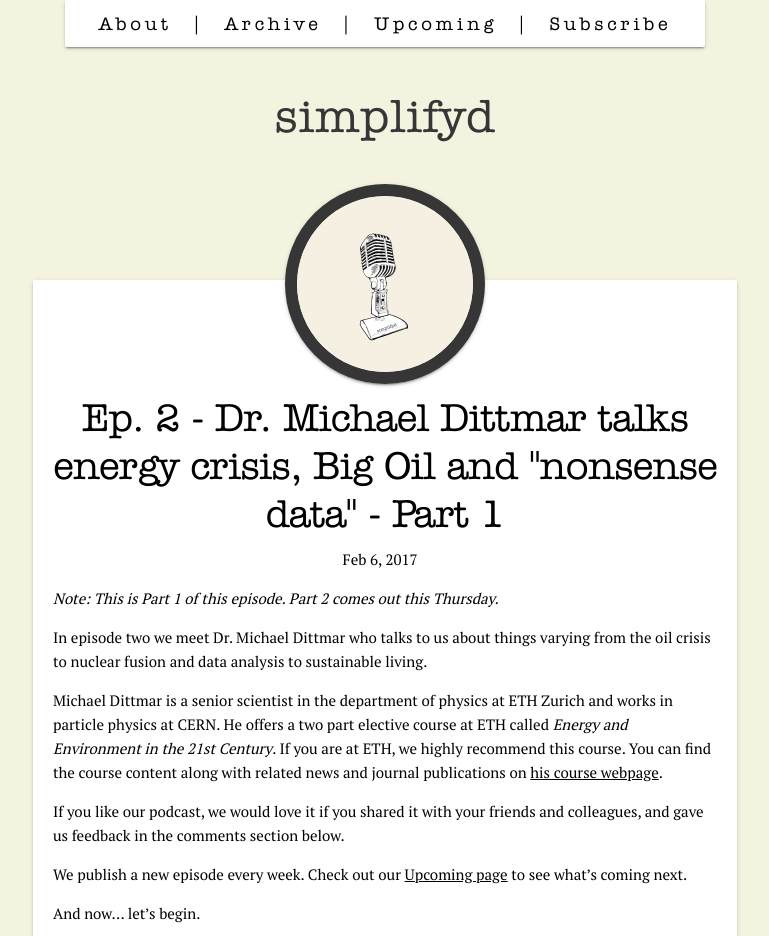
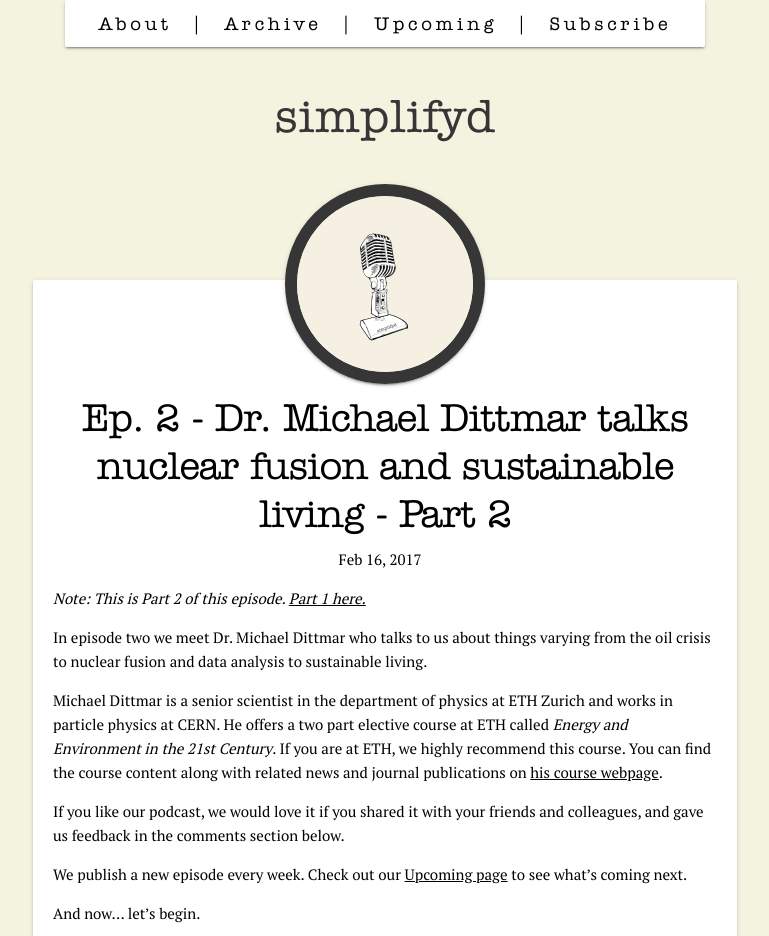
Before and after one commit to gsidhu/simplifyd, a Jekyll site: the page built from _posts/2017-02-16-ep-2-michael-dittmar-part-2.md, in a window 1280 px wide, cut to the strip 0-936 px from the top of the page. Shown: the whole strip, without its empty margins (255-1024 px from the left). Built offline with Jekyll 4.4.1, drawn with Linux system fonts in a browser that asks for light colours; comment, search, counter and statistics services are not loaded.

Commit message:
Ep 2 Part 2

```diff
--- a/_posts/2017-02-13-ep-2-michael-dittmar-part-1.md
+++ b/_posts/2017-02-16-ep-2-michael-dittmar-part-2.md
@@ -1,11 +1,11 @@
 ---
 layout: post
-title:  Ep. 2 - Dr. Michael Dittmar talks energy crisis, Big Oil and "nonsense data" - Part 1
-date:   2017-02-06 11:00:00 +0100
+title:  Ep. 2 - Dr. Michael Dittmar talks nuclear fusion and sustainable living - Part 2
+date:   2017-02-16 11:00:00 +0100
 categories: episode
 comments: true
 ---
-*Note: This is Part 1 of this episode. Part 2 comes out this Thursday.*
+*Note: This is Part 2 of this episode. [Part 1 here.](http://simplifyd.xyz/blog/ep-2-michael-dittmar-part-1)*
 
 In episode two we meet Dr. Michael Dittmar who talks to us about things varying from the oil crisis to nuclear fusion and data analysis to sustainable living.
 
@@ -18,6 +18,6 @@ We publish a new episode every week. Check out our [Upcoming page](/upcoming) to
 And now... let's begin.
 
 <div id="media-wrapper">
-<div id="soundcloud-embed"><iframe width="100%" height="166" scrolling="no" frameborder="no" src="https://w.soundcloud.com/player/?url=https%3A//api.soundcloud.com/tracks/307474290&amp;color=ff5500&amp;auto_play=false&amp;hide_related=false&amp;show_comments=true&amp;show_user=true&amp;show_reposts=false"></iframe></div>
-<div id="youtube-embed">{% include youtube_embed.html id="mCFhgjVwx_A" %}</div>
+<div id="soundcloud-embed"><iframe width="100%" height="166" scrolling="no" frameborder="no" src="https://w.soundcloud.com/player/?url=https%3A//api.soundcloud.com/tracks/308016564&amp;color=ff5500&amp;auto_play=false&amp;hide_related=false&amp;show_comments=true&amp;show_user=true&amp;show_reposts=false"></iframe></div>
+<div id="youtube-embed">{% include youtube_embed.html id="xSpB11xu02Q" %}</div>
 </div>
--- a/index.html
+++ b/index.html
@@ -7,7 +7,7 @@ layout: default
 <!--    <a class="email" href="mailto:{{site.email}}">{{site.email}}</a> -->
 <!--    <p class="description">{{ site.description }}</p>-->
 <!--    <a href="about" class="btn">About Us</a> -->
-		<p class="description"> News: Episode 1 out now! </p>
+		<p class="description"> News: Episode 2 - Part 2 out now! </p>
 		<p id="links">
 		<a href="https://itunes.apple.com/ch/podcast/simplifyd/id1202579757?l=en" title="Subscribe on iTunes"><img src="/assets/icons/appleinc.svg"></a>
 		<!--<a href="#" title="Subscribe on Google Play Music"><img src="/assets/icons/headphones.svg"></a>-->
```
